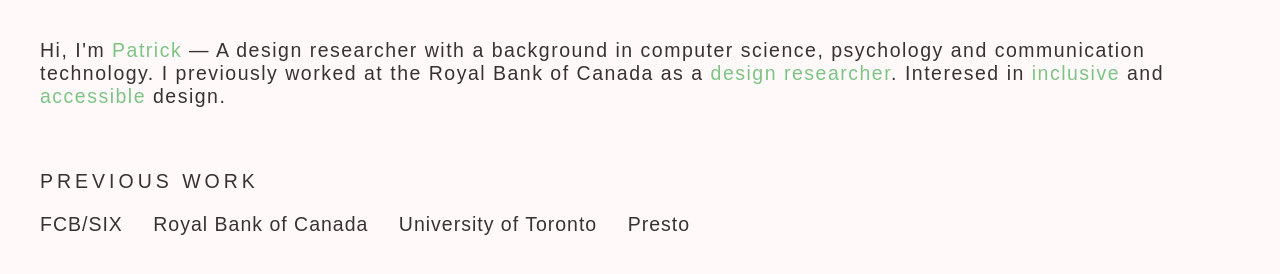
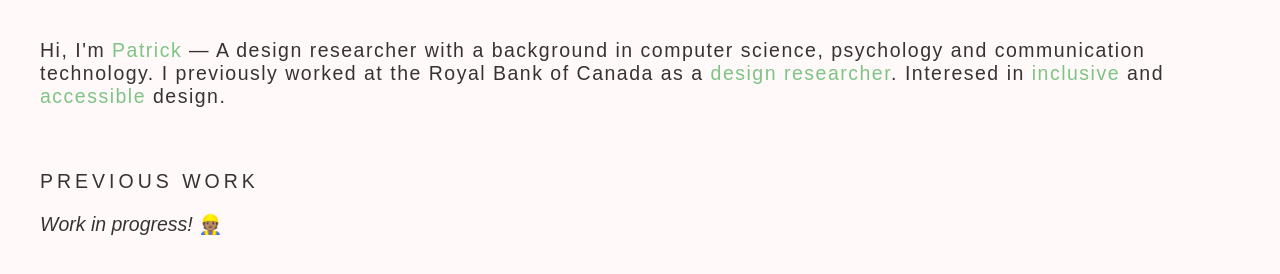
Before and after one commit to patrickm-tan/patricktan, a Gatsby site: page / in a window 1280 px wide. Shown: the part 396-670 px from the top of the page. Built offline with nearby package versions, Linux system fonts and the light colour scheme; Gatsby itself is replaced by a stand-in of ours.

Commit message:
Replaced projects with WIP

```diff
--- a/src/pages/index.js
+++ b/src/pages/index.js
@@ -17,14 +17,20 @@ const IndexPage = () => (
         <br/>
         <p className="subtitle">previous work</p>
         <ul>
-          <li> <Link to = {'./projects/fcbsix'}>FCB/SIX</Link></li>
-          <li> <Link to = {'./projects/rbc-chab'}>Royal Bank of Canada</Link></li>
-          <li> <Link to = {'./projects/uoft'}>University of Toronto</Link></li>
-          <li> <Link to = {'./projects/presto'}>Presto</Link></li>
+          <li><i>Work in progress! </i>👷🏽</li>
         </ul>
       </div>
     </div>
   </Layout>
 )
 
+/*
+
+          <li> <Link to = {'./projects/fcbsix'}>FCB/SIX</Link></li>
+          <li> <Link to = {'./projects/rbc-chab'}>Royal Bank of Canada</Link></li>
+          <li> <Link to = {'./projects/uoft'}>University of Toronto</Link></li>
+          <li> <Link to = {'./projects/presto'}>Presto</Link></li>
+
+*/
+
 export default IndexPage
```
